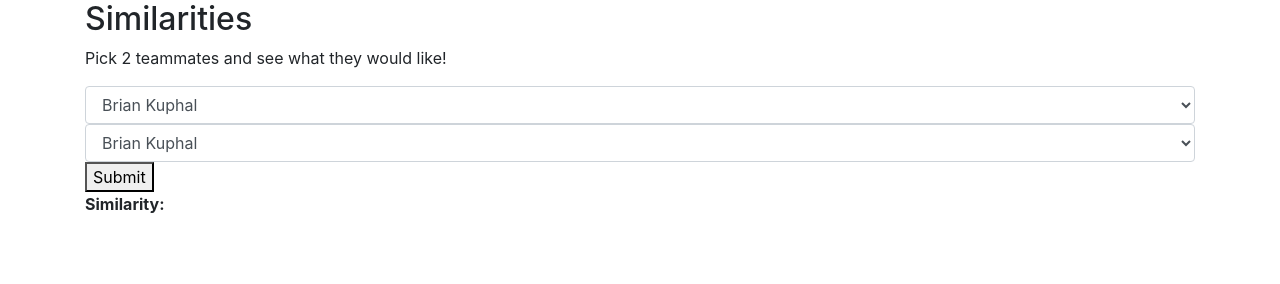
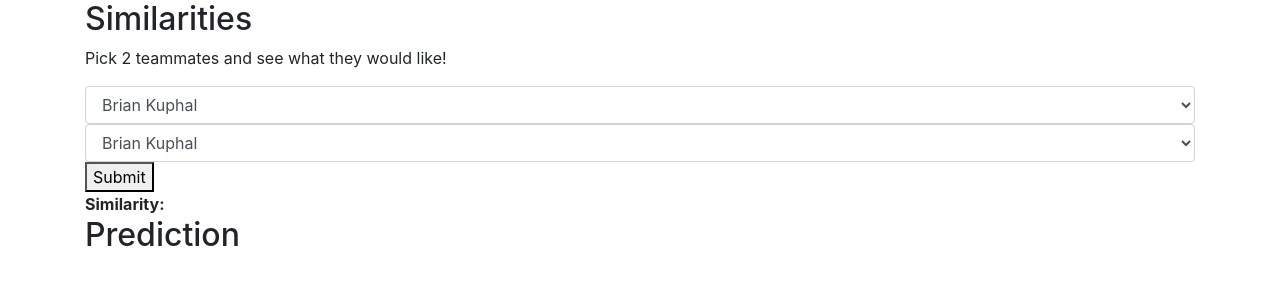
Before and after one commit to jn394/suitable.co_challenge, a website: page recommendation/public/index.html in a window 1280 px wide. Drawn offline with nearby package versions, Linux system fonts and the light colour scheme.

Commit message:
Starting Prediction

```diff
--- a/recommendation/public/index.html
+++ b/recommendation/public/index.html
@@ -13,6 +13,8 @@
 
 <body>
     <div class="container">
+        <div class="row">
+            <div class="col">
                 <h2>Similarities</h2>
                 <p>Pick 2 teammates and see what they would like!</p>
                 <form action="/submit" method="post">
@@ -64,9 +66,16 @@
                 </form>
 
                 <div><strong>Similarity: </strong><strong id="similarity"></strong></div>
-
+            </div>
+        </div>
+        <div class='row'>
+            <div class="col">
+                <h2>Prediction</h2>
+            </div>
+        </div>
     </div>
 </body>
 <script src="https://cdnjs.cloudflare.com/ajax/libs/jquery/3.2.1/jquery.min.js"></script>
 <script src="app.js"></script>
+
 </html>
```
Lines whose indentation alone changed are shown as unchanged.
